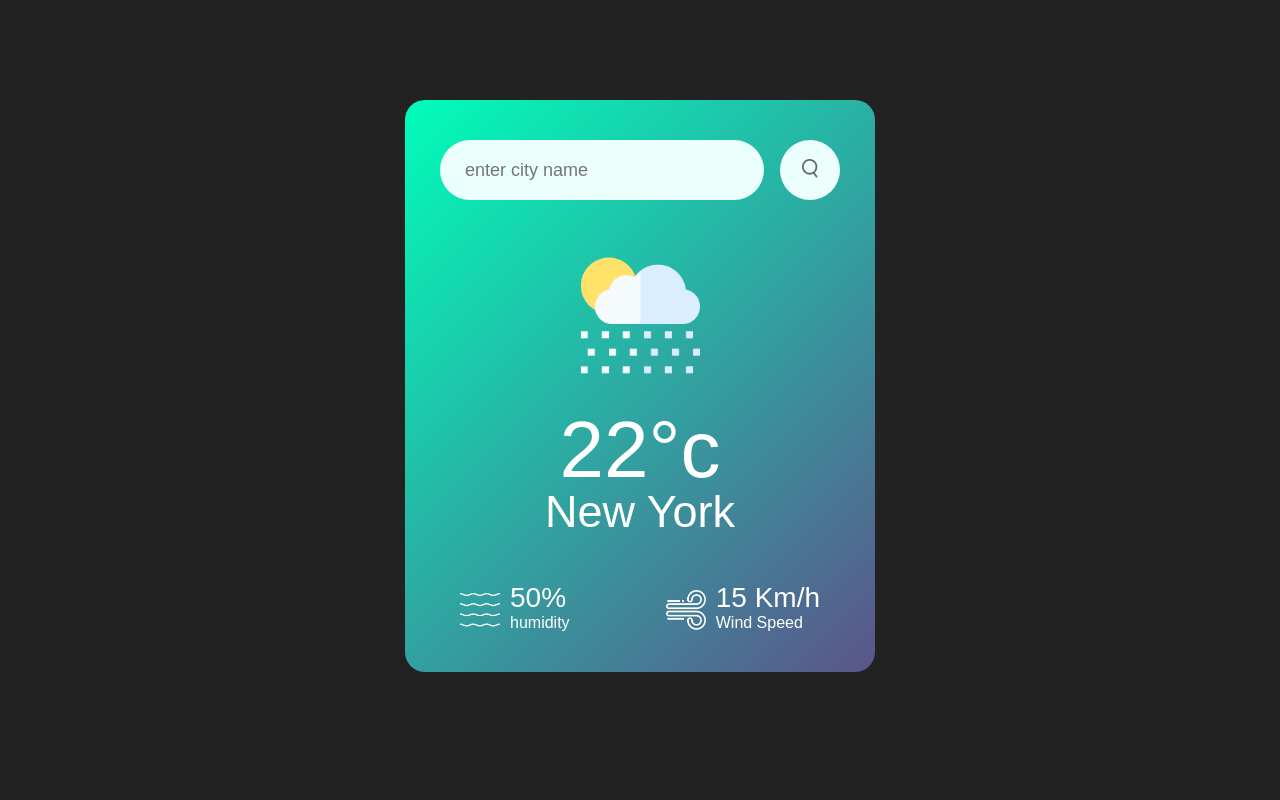
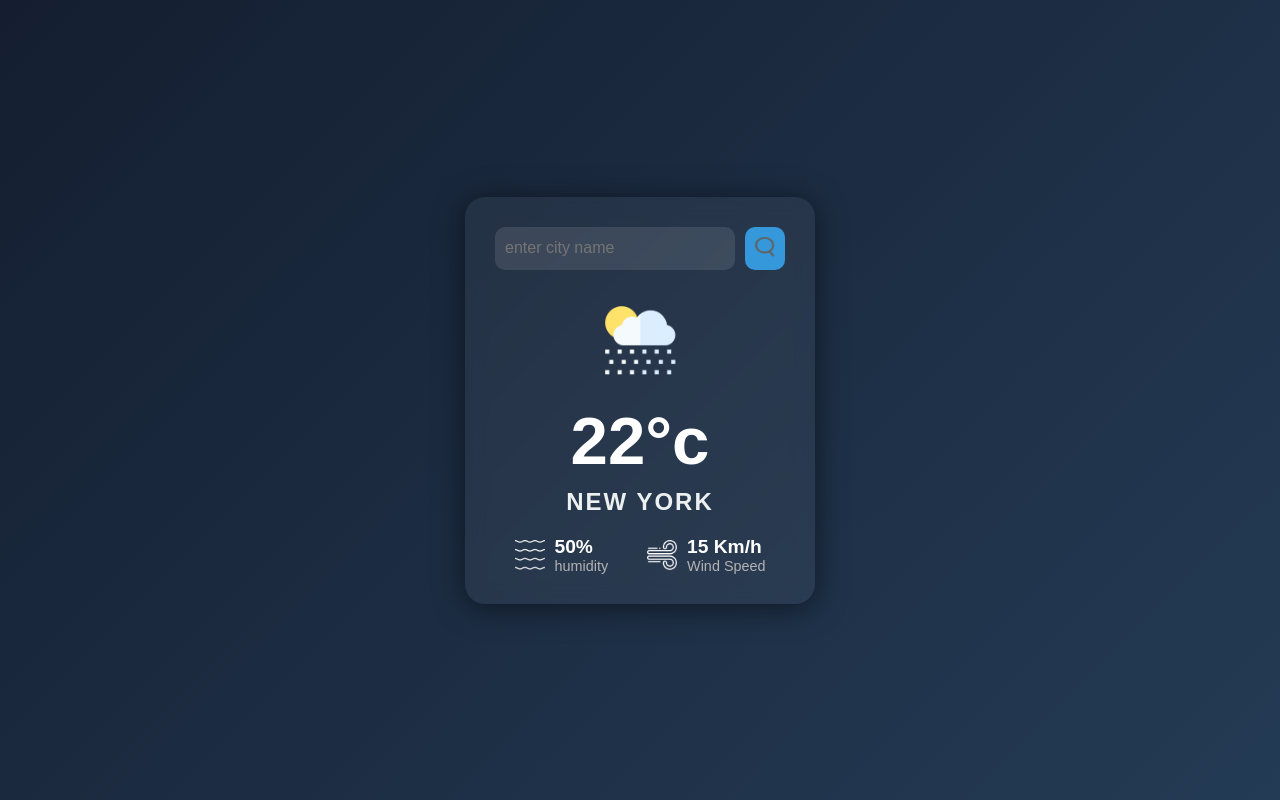
Before and after one commit to AbdallahJbeli/weather-app, a plain HTML site: page index.html in a window 1280 px wide. Drawn offline with Linux system fonts and the light colour scheme.

Commit message:
final commit

```diff
--- a/index.html
+++ b/index.html
@@ -2,7 +2,7 @@
 <html lang="en">
 <head>
     <meta charset="UTF-8">
-    <meta name="viewport" content="width=*, initial-scale=1.0">
+    <meta name="viewport" content="width=device-width, initial-scale=1.0">
     <title>Weather App</title>
     <link rel="stylesheet" href="style.css">
 </head>
@@ -34,5 +34,7 @@
             </div>
         </div>
     </div>
+
+    <script src="script.js"></script>
 </body>
 </html>
--- /dev/null
+++ b/script.js
@@ -0,0 +1,25 @@
+const apiKey = "1b5cb05af56fe087bf1126346416c054";
+        const apiUrl = "https://api.openweathermap.org/data/2.5/weather?units=metric&q=";
+
+        const searchBox = document.querySelector(".search input");
+        const searchBtn = document.querySelector(".search button");
+
+        async function checkWeather(city) {
+
+            const response = await fetch(apiUrl + city + `&appid=${apiKey}`);
+            var data = await response.json();
+
+            console.log(data);
+
+            document.querySelector(".city").innerHTML = data.name;
+            document.querySelector(".temp").innerHTML = Math.round(data.main.temp) + "°c";
+            document.querySelector(".humidity").innerHTML = data.main.humidity + "%";
+            document.querySelector(".wind").innerHTML = data.wind.speed + " Km/h";
+
+        }
+
+        searchBtn.addEventListener("click", ()=> {
+
+            checkWeather(searchBox.value);
+
+        })
--- a/style.css
+++ b/style.css
@@ -1,94 +1,180 @@
+/* Reset some default browser styling */
 * {
     margin: 0;
     padding: 0;
+    box-sizing: border-box;
     font-family: 'Poppins', sans-serif;
-    box-sizing: border-box;
 }
 
+/* Body styling */
 body {
-    background-color: #222;
+    background: linear-gradient(135deg, #141E30, #243B55); /* Dark gradient */
+    display: flex;
+    justify-content: center;
+    align-items: center;
+    height: 100vh;
+    color: white;
+    overflow: hidden;
 }
 
+/* Weather card container */
 .card {
-    width: 90%;
-    max-width: 470px;
-    background: linear-gradient(135deg, #00feba, #5b548a);
-    color: #fff;
-    margin: 100px auto 0;
+    background-color: rgba(255, 255, 255, 0.05);
+    backdrop-filter: blur(10px);
     border-radius: 20px;
-    padding: 40px 35px;
+    padding: 30px;
+    max-width: 350px;
+    width: 100%;
+    box-shadow: 0 4px 30px rgba(0, 0, 0, 0.5);
+    transition: transform 0.3s ease-in-out;
+    animation: fadeIn 1.5s ease-out forwards;
+    transform: translateY(-20px);
+}
+
+/* Animations */
+@keyframes fadeIn {
+    0% {
+        opacity: 0;
+        transform: translateY(20px);
+    }
+    100% {
+        opacity: 1;
+        transform: translateY(0);
+    }
+}
+
+/* Search section styling */
+.search {
+    display: flex;
+    justify-content: space-between;
+    margin-bottom: 20px;
+}
+
+.search input {
+    padding: 10px;
+    width: 100%;
+    border: none;
+    border-radius: 10px;
+    outline: none;
+    background-color: rgba(255, 255, 255, 0.1);
+    font-size: 1rem;
+    color: #f5f5f5;
+    margin-right: 10px;
+    transition: background-color 0.3s ease;
+}
+
+.search input:focus {
+    background-color: rgba(255, 255, 255, 0.2);
+}
+
+.search button {
+    background-color: #3498db;
+    border: none;
+    padding: 10px;
+    border-radius: 10px;
+    cursor: pointer;
+    transition: background-color 0.3s ease;
+}
+
+.search button:hover {
+    background-color: #2980b9;
+}
+
+.search button img {
+    width: 20px;
+    height: 20px;
+}
+
+/* Weather info styling */
+.weather {
     text-align: center;
 }
 
-.search {
-    width: 100%;
-    display: flex;
-    align-items: center;
-    justify-content: space-between;
-}
-.search input {
-    border: 0;
-    outline: 0;
-    background: #ebfffc;
-    color: #555;
-    padding: 10px 25px;
-    height: 60px;
-    border-radius: 30px;
-    flex: 1;
-    margin-right: 16px;
-    font-size: 18px;
+.weather-icon {
+    width: 100px;
+    height: 100px;
+    margin: 0 auto;
 }
 
-.search button {
-    border: 0;
-    outline: 0;
-    background: #ebfffc;
-    border-radius: 50%;
-    width: 60px;
-    height: 60px;
-    cursor: pointer;
+@keyframes spin {
+    from {
+        transform: rotate(0deg);
+    }
+    to {
+        transform: rotate(360deg);
+    }
 }
 
-.search button img {
-    width: 16px;
+.temp {
+    font-size: 4rem;
+    margin: 10px 0;
+    color: #fff;
+    animation: pulse 2s infinite;
 }
 
-.weather-icon {
-    width: 170px;
-    margin-top: 30px;
+@keyframes pulse {
+    0% {
+        transform: scale(1);
+    }
+    50% {
+        transform: scale(1.05);
+    }
+    100% {
+        transform: scale(1);
+    }
 }
 
-.weather h1 {
-    font-size: 80px;
-    font-weight: 500;
+.city {
+    font-size: 1.5rem;
+    color: #ecf0f1;
+    text-transform: uppercase;
+    letter-spacing: 2px;
+    margin-bottom: 20px;
 }
 
-.weather h2 {
-    font-size: 45px;
-    font-weight: 400;
-    margin-top: -10px;
-}
-
+/* Details (humidity, wind, etc.) */
 .details {
     display: flex;
-    align-items: center;
-    justify-content: space-between;
-    padding: 0 20px;
-    margin-top: 50px;
+    justify-content: space-around;
+    margin-top: 20px;
 }
 
 .col {
     display: flex;
     align-items: center;
+    animation: fadeInUp 1s ease-in-out forwards;
+}
+
+@keyframes fadeInUp {
+    0% {
+        opacity: 0;
+        transform: translateY(20px);
+    }
+    100% {
+        opacity: 1;
+        transform: translateY(0);
+    }
+}
+
+.col img {
+    width: 30px;
+    height: 30px;
+    margin-right: 10px;
+    filter: brightness(0) invert(1); /* Make icons white */
+}
+
+.col p {
+    margin: 0;
     text-align: left;
 }
 
-.col img {
-    width: 40px;
-    margin-right: 10px;
+.humidity, .wind {
+    font-size: 1.2rem;
+    font-weight: bold;
+    color: #fff;
 }
 
-.wind, .humidity {
-    font-size: 28px;
-    margin-top: -6px;
+p {
+    font-size: 0.9rem;
+    color: #b3b3b3;
 }
```
